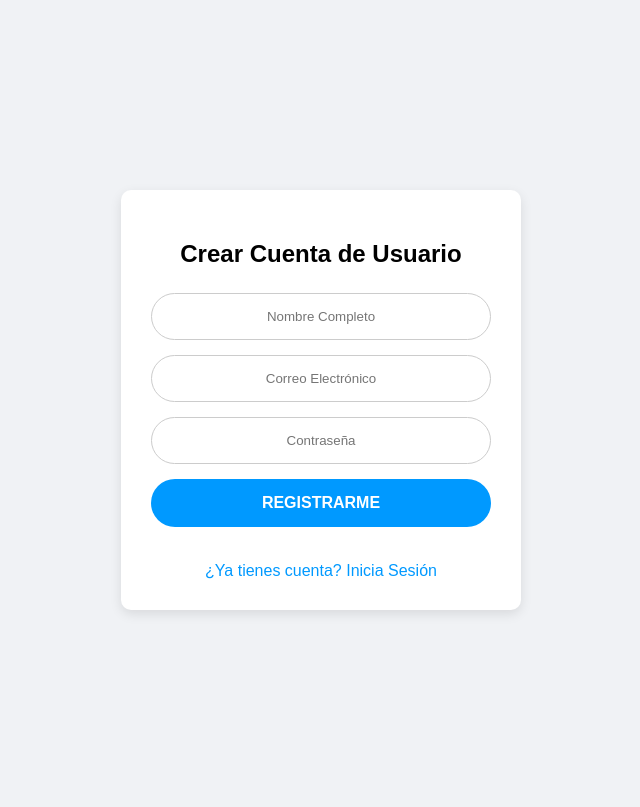
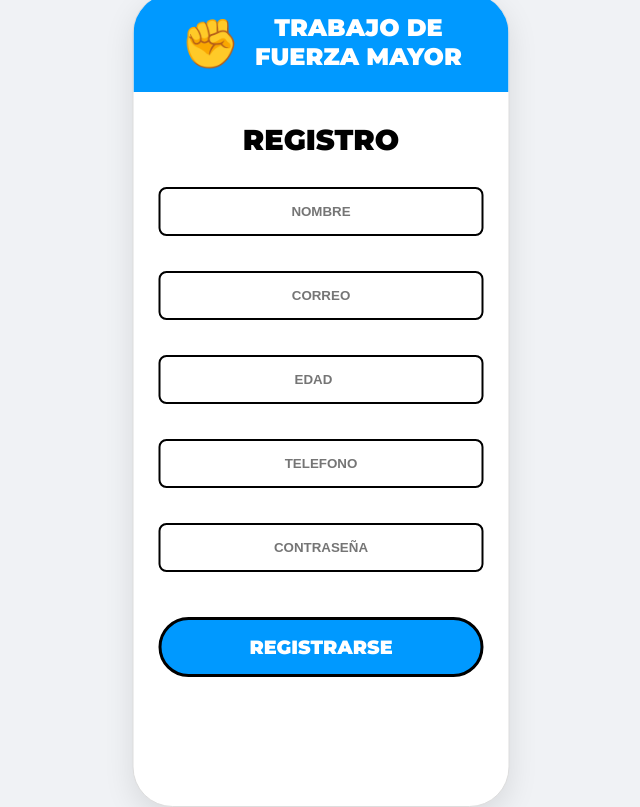
Before and after one commit to GerssonAguilera/app, a plain HTML site: page registro.html in a window 1280 px wide. Shown: the whole page, without its empty margins (319-959 px from the left). Drawn offline with Linux system fonts and the light colour scheme.

Commit message:
indes y registro
.

```diff
--- a/registro.html
+++ b/registro.html
@@ -2,23 +2,202 @@
 <html lang="es">
 <head>
     <meta charset="UTF-8">
+    <meta name="viewport" content="width=device-width, initial-scale=1.0">
     <title>Registro</title>
-    <link rel="stylesheet" href="style.css">
+    <style>
+        /* --- RESET & FONT --- */
+        @import url('https://fonts.googleapis.com/css2?family=Montserrat:wght@700;900&display=swap');
+
+        html, body {
+            margin: 0;
+            padding: 0;
+            font-family: 'Montserrat', -apple-system, BlinkMacSystemFont, "Segoe UI", Roboto, Helvetica, Arial, sans-serif;
+            width: 100%;
+            height: 100%;
+            background-color: #f0f2f5; /* Fondo gris aplicado siempre */
+        }
+
+        /* --- CONTENEDOR PRINCIPAL (VISTA MÓVIL POR DEFECTO) --- */
+        .app-container {
+            width: 100%;
+            min-height: 100%;
+            background-color: white;
+            display: flex;
+            flex-direction: column;
+        }
+
+        /* --- VISTA ESCRITORIO: FORZAMOS EL CENTRADO Y APARIENCIA DE CELULAR --- */
+        @media (min-width: 500px) {
+            .app-container {
+                width: 375px;
+                height: 812px;
+                min-height: auto;
+                border: 1px solid #ddd;
+                border-radius: 40px;
+                box-shadow: 0 10px 30px rgba(0,0,0,0.1);
+                overflow: hidden;
+
+                /* LA MAGIA PARA FORZAR EL CENTRADO ABSOLUTO */
+                position: absolute;
+                top: 50%;
+                left: 50%;
+                transform: translate(-50%, -50%);
+            }
+        }
+
+        /* --- COMPONENTES --- */
+        .header {
+            background-color: #0099FF;
+            color: white;
+            padding: 20px;
+            text-align: center;
+            display: flex;
+            align-items: center;
+            justify-content: center;
+            gap: 15px;
+            flex-shrink: 0;
+        }
+        .header .logo { font-size: 3em; }
+        .header h1 {
+            margin: 0;
+            font-size: 1.5em;
+            font-weight: 900;
+            line-height: 1.2;
+        }
+        .content {
+            flex-grow: 1;
+            padding: 30px 25px;
+            text-align: center;
+            display: flex;
+            flex-direction: column;
+            align-items: center;
+            gap: 20px;
+            overflow-y: auto;
+        }
+        .content h2 {
+            font-weight: 900;
+            font-size: 1.8em;
+            margin: 0 0 10px 0;
+        }
+        .form-group {
+            width: 100%;
+            margin-bottom: 15px;
+        }
+        .input-field {
+            width: 100%;
+            padding: 15px;
+            border: 2px solid black;
+            border-radius: 8px;
+            font-weight: 700;
+            text-align: center;
+            box-sizing: border-box;
+        }
+        .link {
+            color: #0099FF;
+            text-decoration: none;
+            font-size: 0.9em;
+            margin-top: -10px;
+        }
+        .btn {
+            width: 100%;
+            padding: 15px;
+            border-radius: 30px;
+            font-size: 1.2em;
+            font-weight: 900;
+            cursor: pointer;
+            text-decoration: none;
+            display: inline-block;
+            margin-top: 10px;
+            flex-shrink: 0;
+            text-align: center;
+            box-sizing: border-box;
+            border: 3px solid black;
+        }
+        .btn-primary {
+            background-color: #0099FF;
+            color: white;
+        }
+        .btn-secondary {
+            background-color: white;
+            color: black;
+        }
+        .footer-support {
+            margin-top: auto;
+            font-weight: 700;
+        }
+        .footer-support img {
+            width: 50px;
+            height: 50px;
+        }
+        .user-icon {
+            font-size: 5em;
+            background-color: white;
+            color: #0099FF;
+            border-radius: 50%;
+            padding: 20px;
+            margin-bottom: 20px;
+        }
+        .operator-card {
+            background-color: #f8f8f8;
+            border-radius: 15px;
+            padding: 20px;
+            width: 100%;
+            box-shadow: 0 4px 10px rgba(0,0,0,0.05);
+            margin-bottom: 20px;
+        }
+        .operator-card img {
+            width: 80px;
+            height: 80px;
+            border-radius: 50%;
+            border: 3px solid #0099FF;
+        }
+        .stars {
+            color: #FFD700;
+            font-size: 1.8em;
+        }
+
+        /* Mejoras adicionales */
+        .input-field:focus {
+            outline: none;
+            border-color: #0099FF;
+        }
+
+        .btn:hover {
+            opacity: 0.9;
+            transform: translateY(-2px);
+            transition: all 0.2s ease;
+        }
+
+        .btn:active {
+            transform: translateY(0);
+        }
+    </style>
 </head>
 <body>
-    <div class="container">
-        <div class="login-box">
-            <h2 class="subtitle">Crear Cuenta de Usuario</h2>
-            <form id="register-form">
-                <input type="text" id="name" placeholder="Nombre Completo" required>
-                <input type="email" id="email" placeholder="Correo Electrónico" required>
-                <input type="password" id="password" placeholder="Contraseña" required>
-                <button type="submit" class="btn-primary">REGISTRARME</button>
-            </form>
-             <div class="links">
-                <a href="index.html">¿Ya tienes cuenta? Inicia Sesión</a>
+    <div class="app-container">
+        <header class="header">
+            <div class="logo">✊</div>
+            <h1>TRABAJO DE <br> FUERZA MAYOR</h1>
+        </header>
+        <main class="content">
+            <h2>REGISTRO</h2>
+            <div class="form-group">
+                <input type="text" class="input-field" placeholder="NOMBRE">
             </div>
-        </div>
+            <div class="form-group">
+                <input type="email" class="input-field" placeholder="CORREO">
+            </div>
+            <div class="form-group">
+                <input type="number" class="input-field" placeholder="EDAD">
+            </div>
+            <div class="form-group">
+                <input type="tel" class="input-field" placeholder="TELEFONO">
+            </div>
+            <div class="form-group">
+                <input type="password" class="input-field" placeholder="CONTRASEÑA">
+            </div>
+            <a href="tramites.html" class="btn btn-primary">REGISTRARSE</a>
+        </main>
     </div>
-    </body>
+</body>
 </html>
```
Also changed, not shown: index.html (+1 -4 lines).
